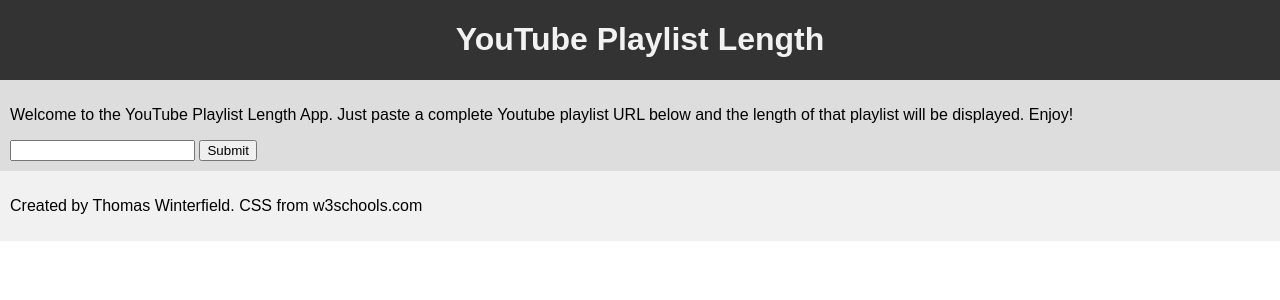
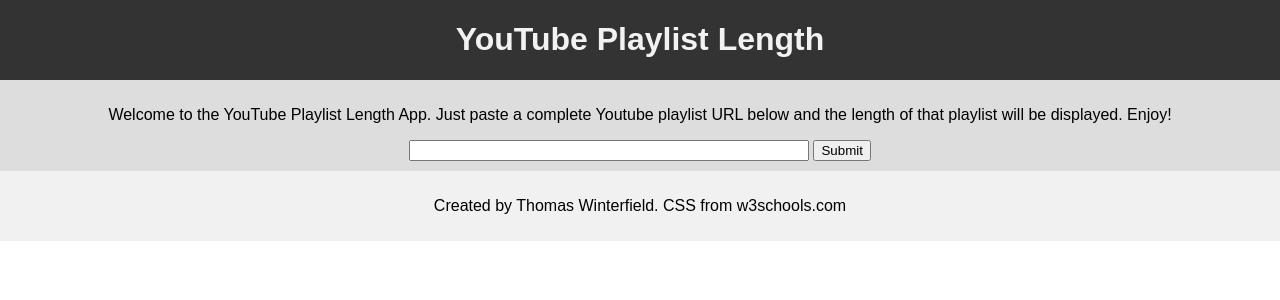
Before and after one commit to TimTam950/YoutubePlaylistLengthWebApp, a Flask app: page / in a window 1280 px wide. Shown: the top 300 px of the page. Run offline with Flask 2, Linux system fonts and the light colour scheme.

Commit message:
updated css

```diff
--- a/templates/home.html
+++ b/templates/home.html
@@ -26,13 +26,14 @@
     .content {
       background-color: #ddd;
       padding: 10px;
-
+      text-align: center;
     }
 
     /* Style the footer */
     .footer {
       background-color: #f1f1f1;
       padding: 10px;
+      text-align: center;
     }
 </style>
 </head>
@@ -49,7 +50,7 @@
         </p>
 
         <form method="POST" action="/">
-          <input type="text" name="url">
+          <input style="width:400px" type="text" name="url">
           <input type="submit" value="Submit">
         </form>
 
```
Also changed, not shown: app.py (line endings or trailing spaces).
